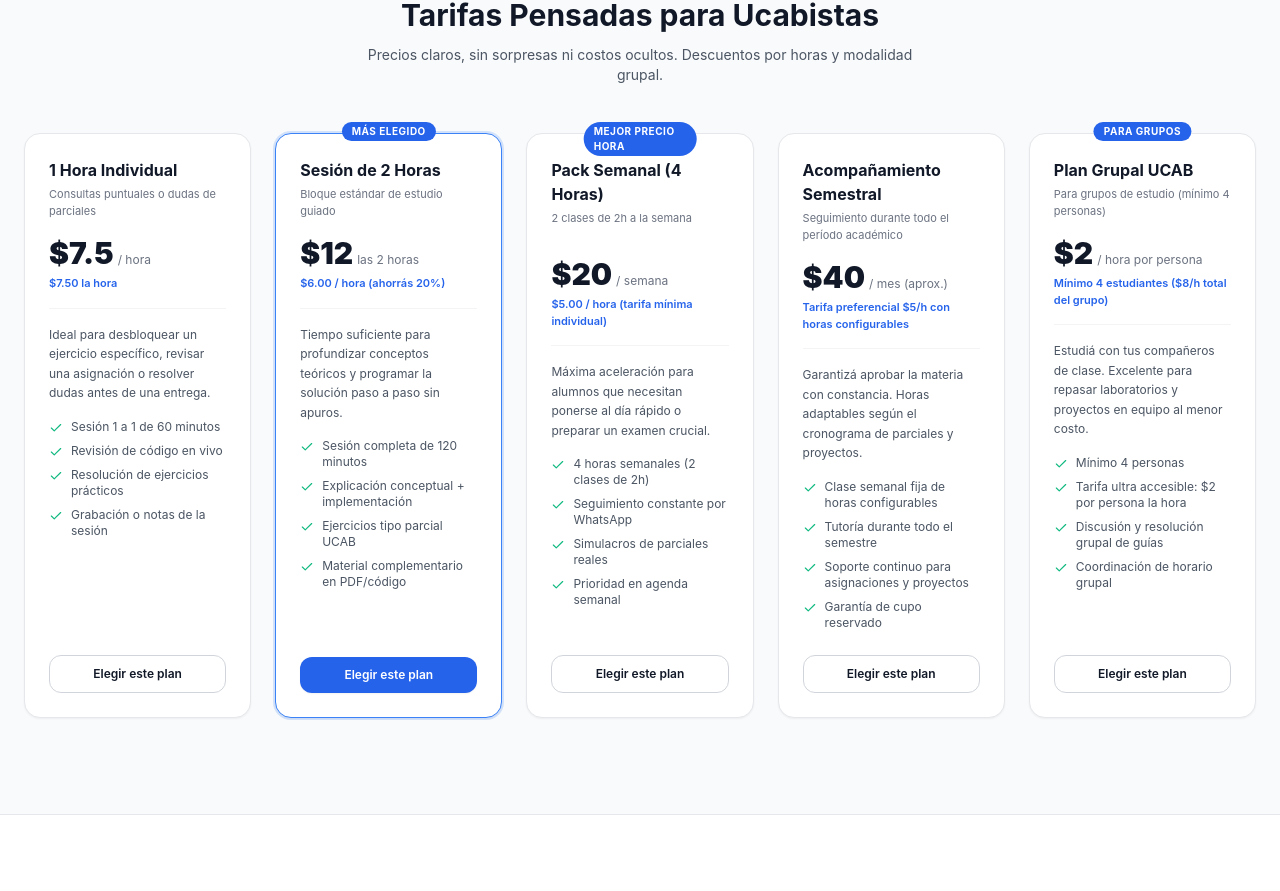
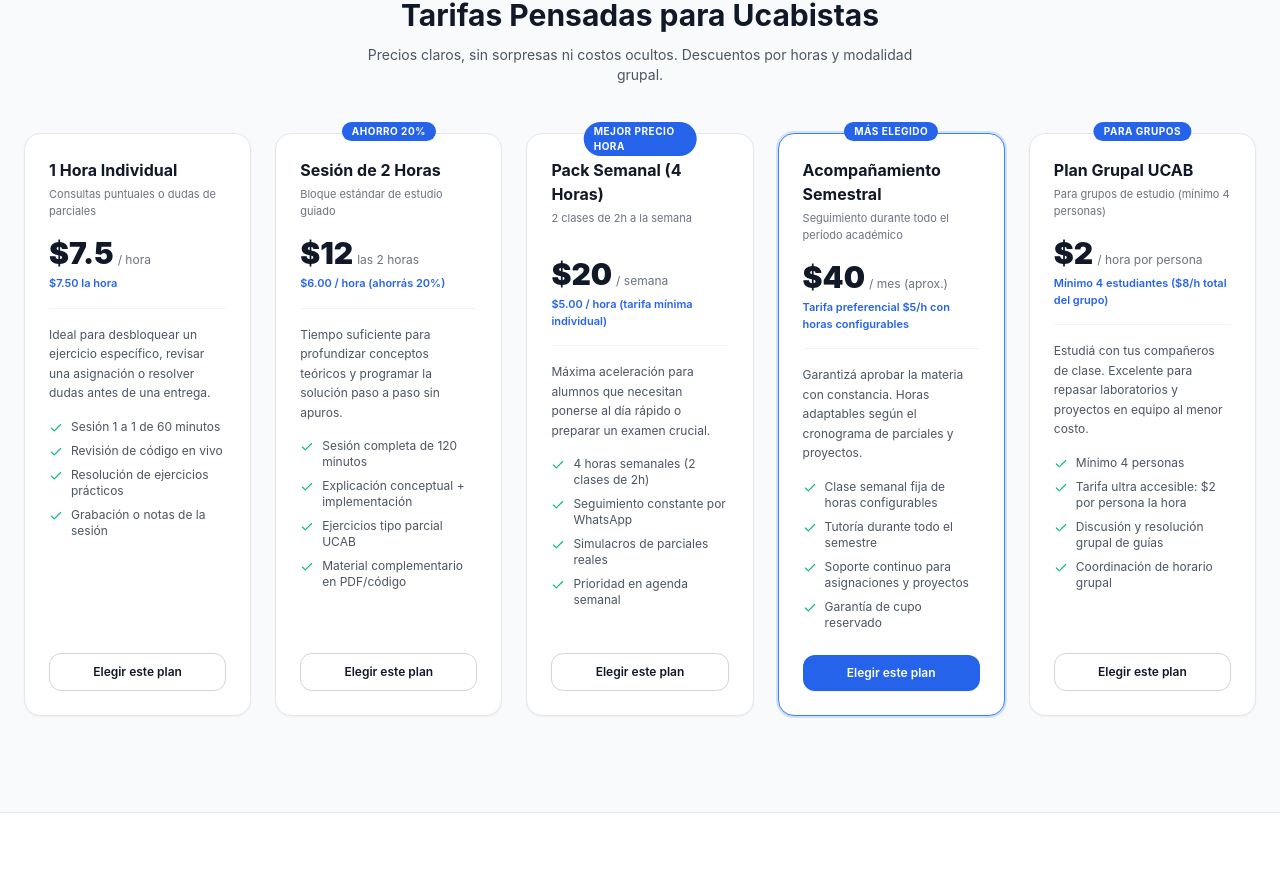
Before and after one commit to Jrgil20/CodeMentor, a React (Vite) app: page /ucab in a window 1280 px wide. Shown: the part 1740-2631 px from the top of the page. Built offline with nearby package versions, Linux system fonts and the light colour scheme.

Commit message:
fix(tutoring): set semester plan as most chosen with highlighted badge

```diff
--- a/src/data/tutoring.ts
+++ b/src/data/tutoring.ts
@@ -69,8 +69,8 @@
       'Ejercicios tipo parcial UCAB',
       'Material complementario en PDF/código'
     ],
-    popular: true,
-    badge: 'Más elegido'
+    popular: false,
+    badge: 'Ahorro 20%'
   },
   {
     id: 'weekly-pack',
@@ -103,7 +103,8 @@
       'Soporte continuo para asignaciones y proyectos',
       'Garantía de cupo reservado'
     ],
-    popular: false
+    popular: true,
+    badge: 'Más elegido'
   },
   {
     id: 'group-plan',
```
